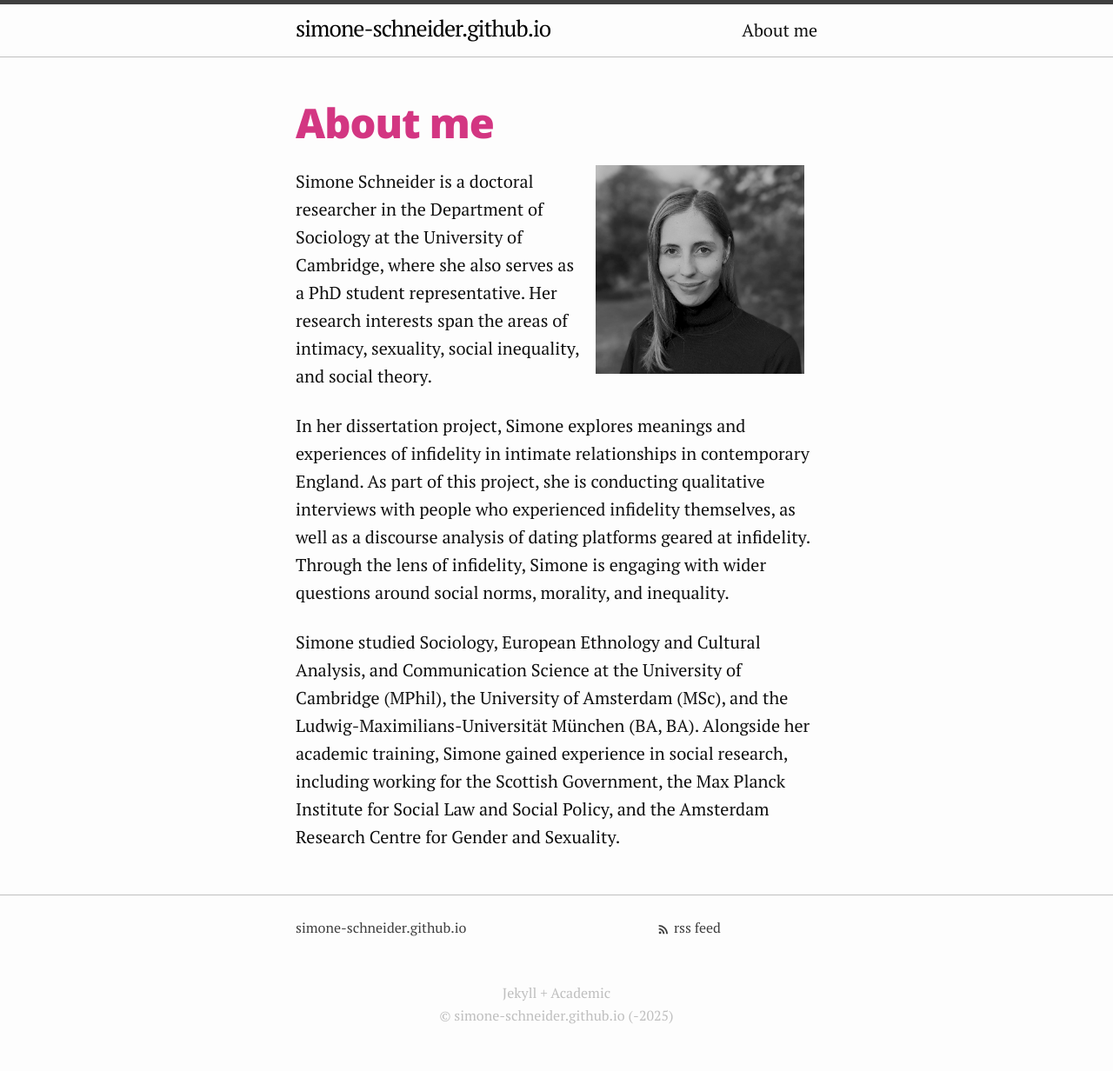
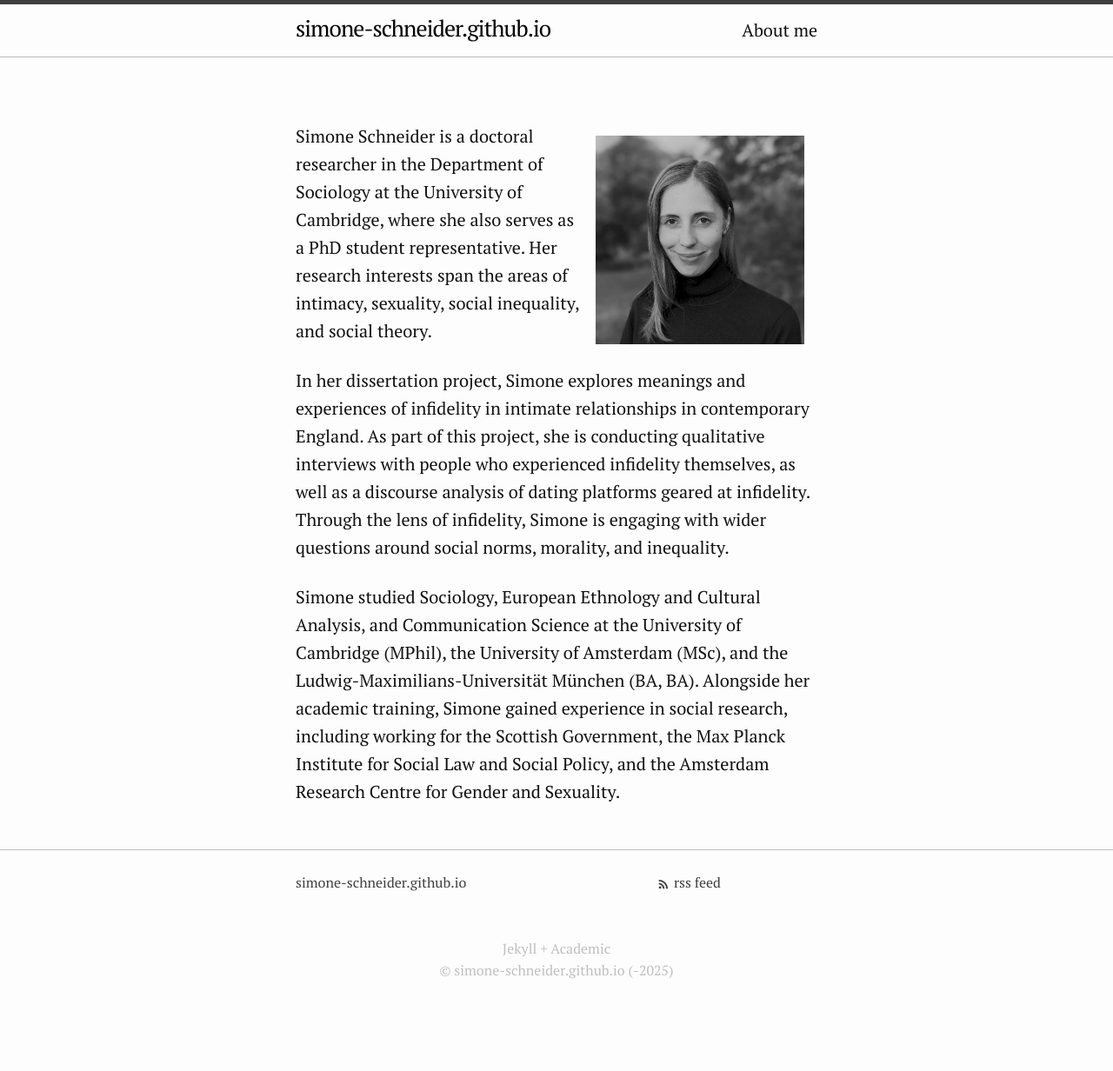
Before and after one commit to simone-schneider/simone-schneider.github.io, a Jekyll site: the page built from index.md, in a window 1280 px wide. Shown: the whole page at 87% size. Built offline with Jekyll 4.4.1, drawn with Linux system fonts in a browser that asks for light colours; after the commit the page ends 1180 px from its top, so only the background shows below that.

Commit message:
Update page.html

```diff
--- a/_layouts/page.html
+++ b/_layouts/page.html
@@ -2,6 +2,4 @@
 layout: default
 ---
 
-<h1 class="post-title" itemprop="name headline">{{ page.title | escape }}</h1>
-
 {{ content }}
```
